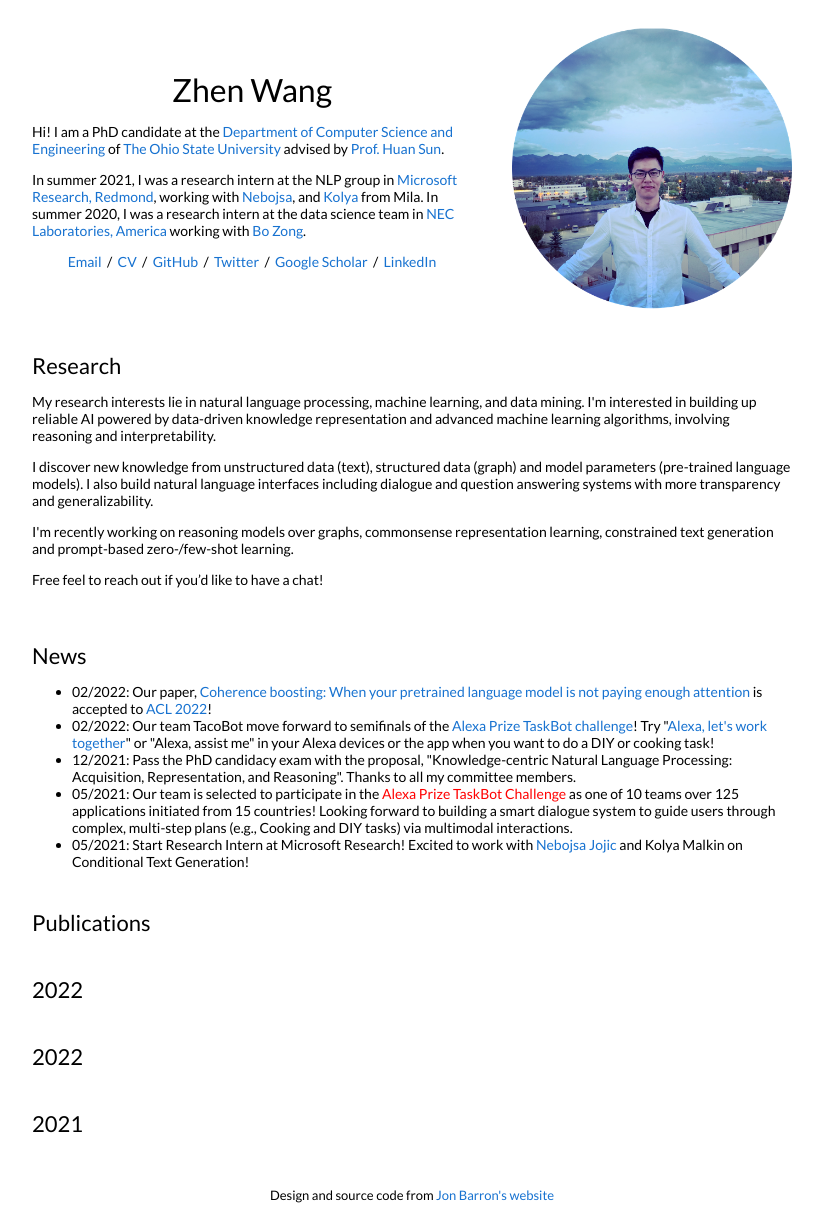
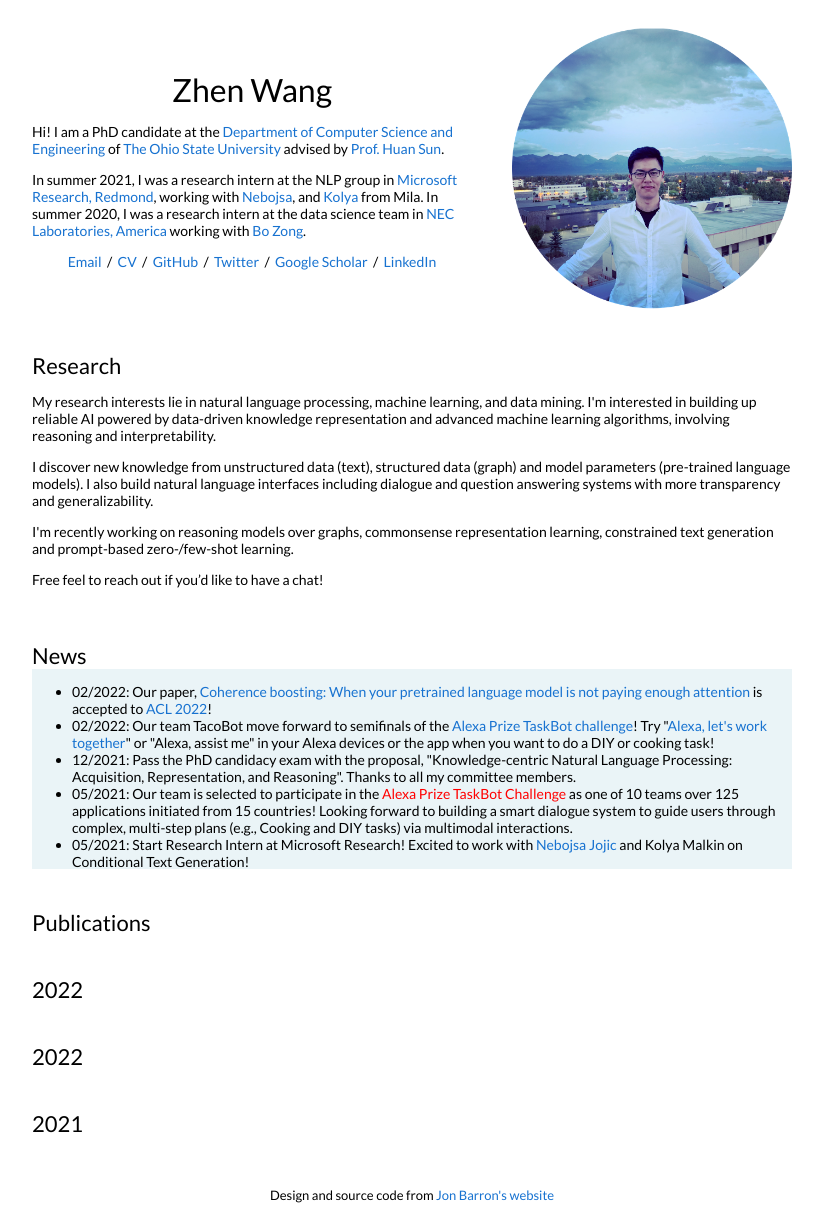
Before and after one commit to zhenwang9102/zhenwang9102.github.io, a Jekyll site: the page built from _posts/2019-06-02-venue.markdown, in a window 1280 px wide. Shown: the whole page, without its empty margins (228-1051 px from the left). Built offline with Jekyll 4.4.1, drawn with Linux system fonts in a browser that asks for light colours.

Commit message:
Update default.html

```diff
--- a/_layouts/default.html
+++ b/_layouts/default.html
@@ -22,6 +22,7 @@
     overflow-y: scroll;
     height: 200px;
     color: black;
+    background-color: #EAF4F7;
 /*     border: 2px solid black; */
 /*     padding: 20px 50px 0px 30px; */
 /*     font-size: 15px; */
```
